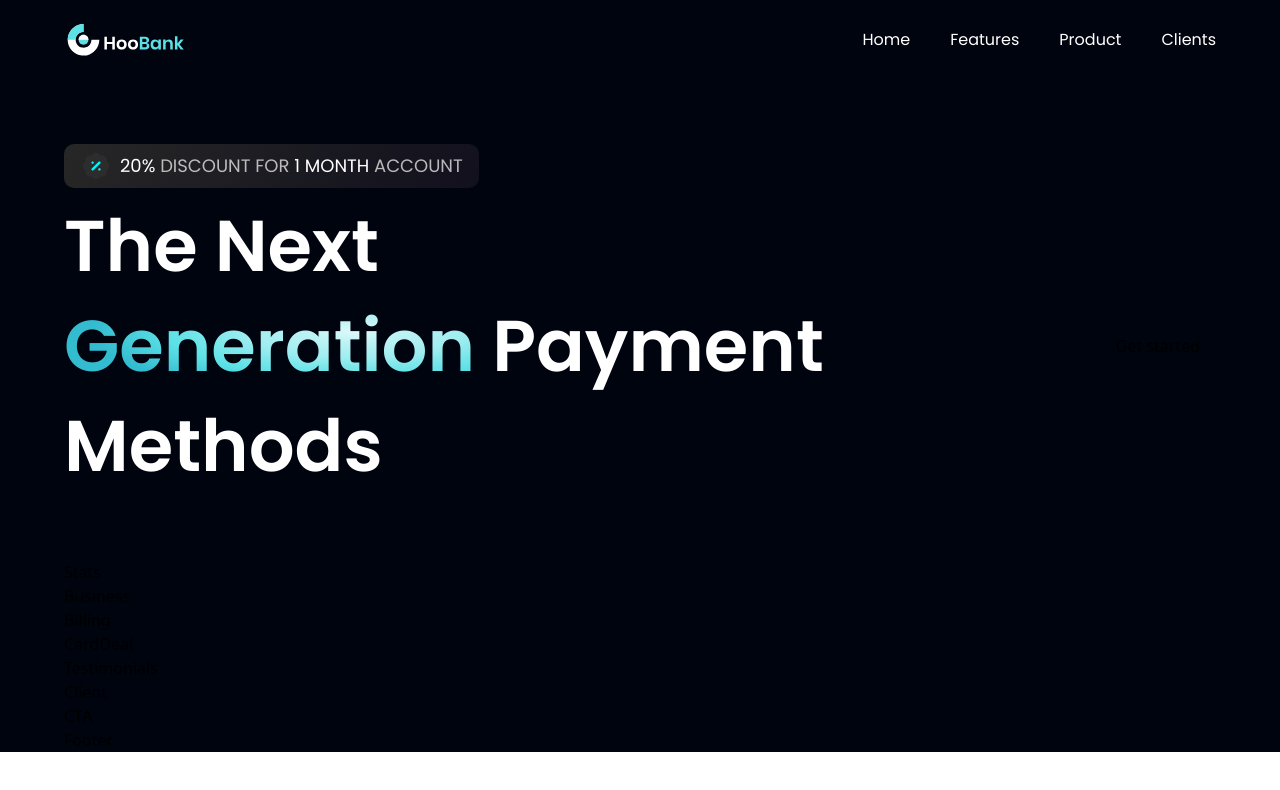
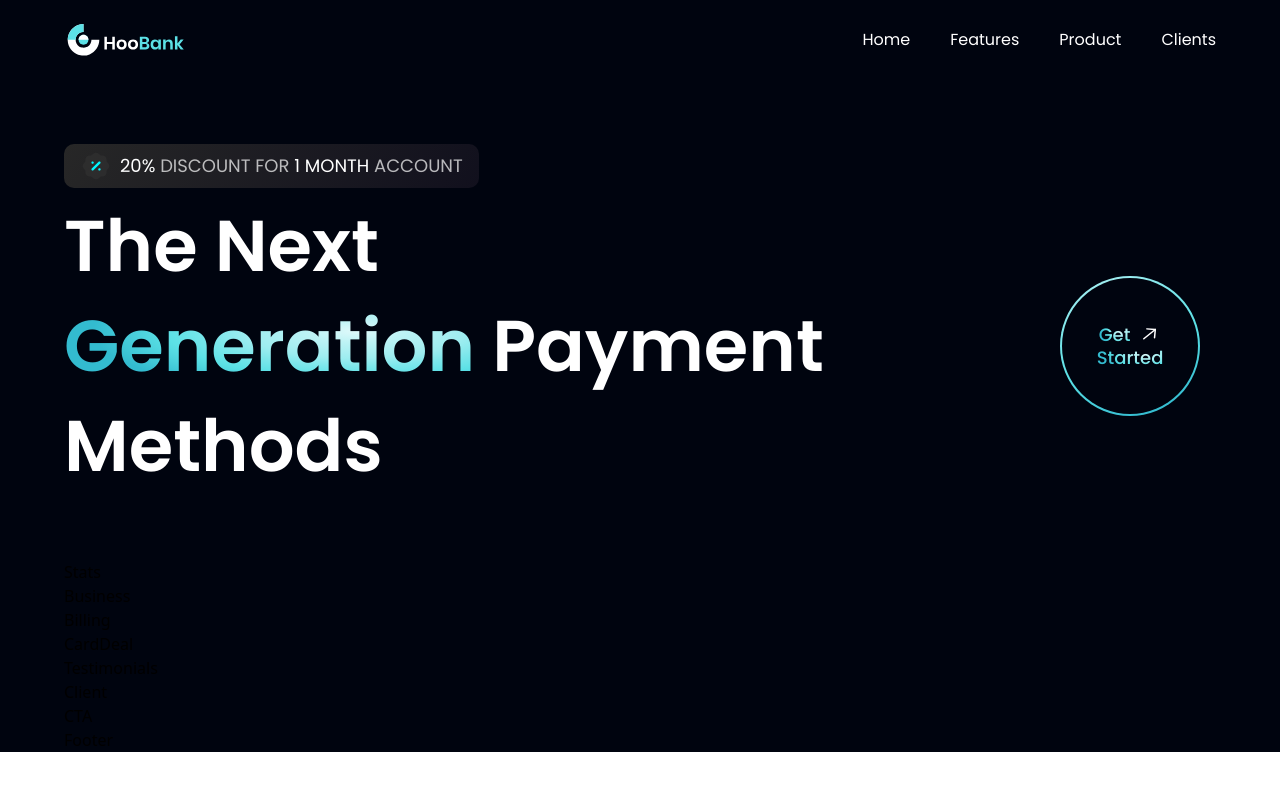
Before and after one commit to zendayat/Bank-App-frontend, a React (Vite) app in the folder bank_app/: page / in a window 1280 px wide. Shown: the top 790 px of the page. Built offline with nearby package versions, Linux system fonts and the light colour scheme.

Commit message:
update: completed getStaterd component

```diff
--- a/bank_app/src/components/GetStarted.jsx
+++ b/bank_app/src/components/GetStarted.jsx
@@ -1,9 +1,21 @@
-import React from 'react'
-
+import styles from "../style"
+import { arrowUp } from "../assets"
 const GetStarted = () => {
   return (
-    <div>
-      Get started
+    <div className={`${styles.flexCenter} w-[140px] h-[140px] rounded-full bg-blue-gradient p-[2px] cursor-pointer`}>
+      <div className={`${styles.flexCenter} flex-col bg-primary w-[100%] h-[100%] rounded-full`}>
+        <div className={`${styles.flexStart} flex-row`}>
+          <p className=" font-poppins font-medium text-[18px] leading-[23px] mr-2">
+            <span className=" text-gradient">Get</span>
+
+          </p>
+          <img src={arrowUp} className=" w-[23px] h-[23px] object-contain" />
+
+        </div>
+        <p className=" font-poppins font-medium text-[18px] leading-[23px]">
+            <span className=" text-gradient">Started</span>
+          </p>
+      </div>
     </div>
   )
 }
```
